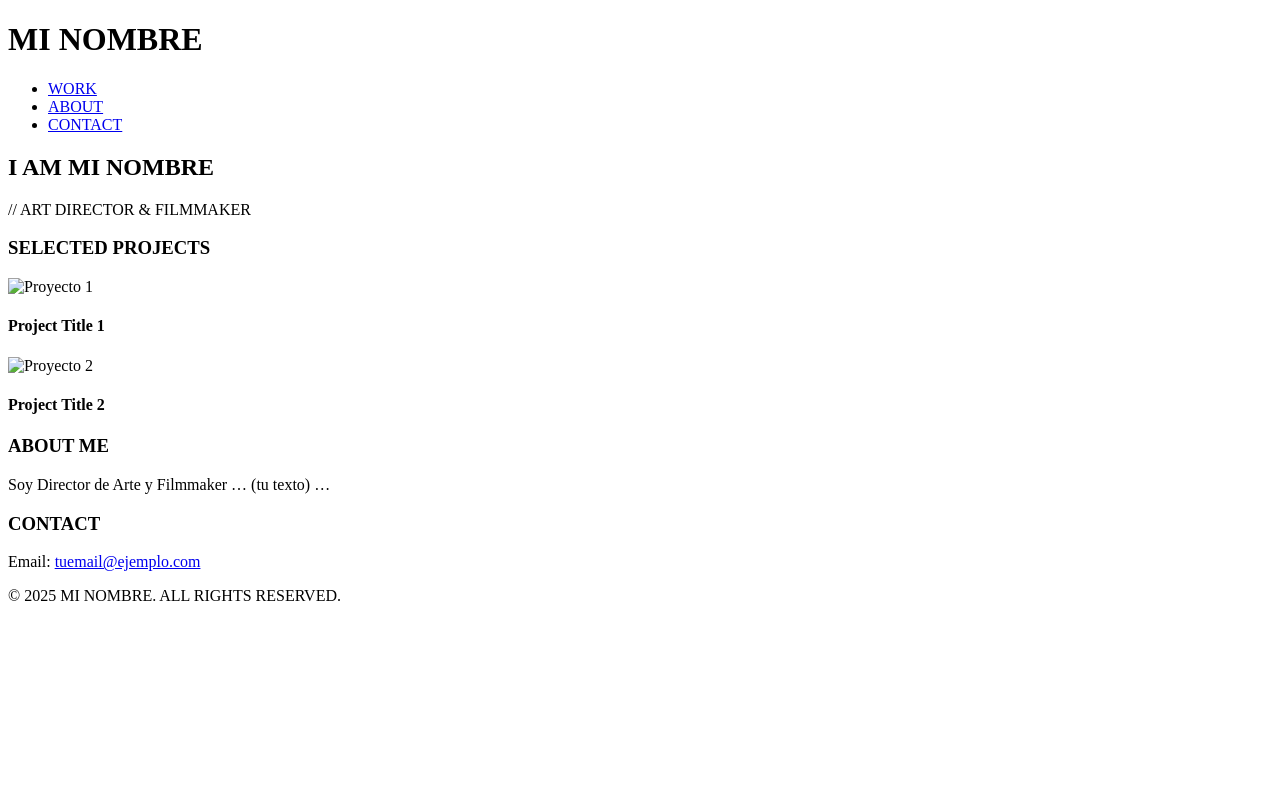
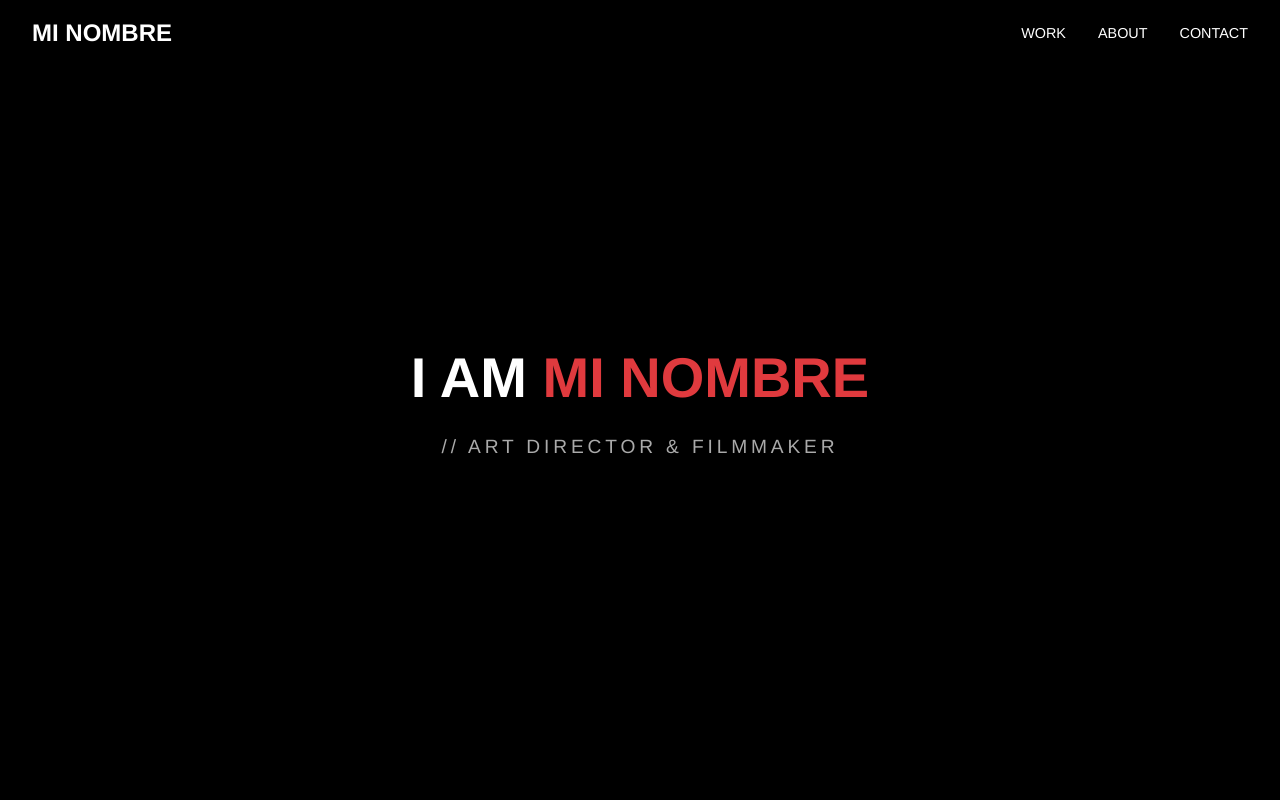
Before and after one commit to iabarcelona2025/iabarcelona2025.github.io, a plain HTML site: page index.html in a window 1280 px wide. Shown: the top 800 px of the page. Drawn offline with Linux system fonts and the light colour scheme.

Commit message:
Update styles.css

```diff
--- a/styles.css
+++ b/styles.css
@@ -1,98 +1,123 @@
-tailwind base;
-@tailwind components;
-@tailwind utilities;
-
-/* Definition of the design system. All colors, gradients, fonts, etc should be defined here.
-All colors MUST be HSL.
-*/
-
-@layer base {
-  :root {
-    --background: 0 0% 100%;
-    --foreground: 0 0% 0%;
-
-    --card: 0 0% 100%;
-    --card-foreground: 0 0% 0%;
-
-    --popover: 0 0% 100%;
-    --popover-foreground: 0 0% 0%;
-
-    --primary: 0 0% 0%;
-    --primary-foreground: 0 0% 100%;
-
-    --secondary: 0 0% 95%;
-    --secondary-foreground: 0 0% 0%;
-
-    --muted: 0 0% 96%;
-    --muted-foreground: 0 0% 40%;
-
-    --accent: 0 85% 55%;
-    --accent-foreground: 0 0% 100%;
-
-    --destructive: 0 84.2% 60.2%;
-    --destructive-foreground: 0 0% 100%;
-
-    --border: 0 0% 90%;
-    --input: 0 0% 90%;
-    --ring: 0 0% 0%;
-
-    --radius: 0rem;
-
-    --sidebar-background: 0 0% 98%;
-    --sidebar-foreground: 0 0% 20%;
-    --sidebar-primary: 0 0% 0%;
-    --sidebar-primary-foreground: 0 0% 100%;
-    --sidebar-accent: 0 0% 96%;
-    --sidebar-accent-foreground: 0 0% 0%;
-    --sidebar-border: 0 0% 90%;
-    --sidebar-ring: 0 85% 55%;
-  }
-
-  .dark {
-    --background: 0 0% 5%;
-    --foreground: 0 0% 100%;
-
-    --card: 0 0% 5%;
-    --card-foreground: 0 0% 100%;
-
-    --popover: 0 0% 5%;
-    --popover-foreground: 0 0% 100%;
-
-    --primary: 0 0% 100%;
-    --primary-foreground: 0 0% 0%;
-
-    --secondary: 0 0% 10%;
-    --secondary-foreground: 0 0% 100%;
-
-    --muted: 0 0% 15%;
-    --muted-foreground: 0 0% 60%;
-
-    --accent: 0 85% 55%;
-    --accent-foreground: 0 0% 100%;
-
-    --destructive: 0 62.8% 30.6%;
-    --destructive-foreground: 0 0% 100%;
-
-    --border: 0 0% 15%;
-    --input: 0 0% 15%;
-    --ring: 0 0% 100%;
-    --sidebar-background: 0 0% 5%;
-    --sidebar-foreground: 0 0% 95%;
-    --sidebar-primary: 0 85% 55%;
-    --sidebar-primary-foreground: 0 0% 100%;
-    --sidebar-accent: 0 0% 10%;
-    --sidebar-accent-foreground: 0 0% 100%;
-    --sidebar-border: 0 0% 15%;
-    --sidebar-ring: 0 85% 55%;
-  }
+/* Reset básico */
+* {
+  margin: 0;
+  padding: 0;
+  box-sizing: border-box;
+}
+html {
+  font-size: 16px;
+  line-height: 1.4;
+  color: #fff;
+  background: #000;
+}
+body {
+  font-family: 'Helvetica Neue', Helvetica, Arial, sans-serif;
 }
 
-@layer base {
-  * {
-    @apply border-border;
-  }
+/* Header */
+.header {
+  position: fixed;
+  width: 100%;
+  top: 0;
+  left: 0;
+  background: #000;
+  padding: 1rem 2rem;
+  z-index: 1000;
+}
+.header-inner {
+  display: flex;
+  justify-content: space-between;
+  align-items: center;
+}
+.logo {
+  font-size: 1.5rem;
+  font-weight: bold;
+}
+.nav ul {
+  list-style: none;
+  display: flex;
+  gap: 2rem;
+}
+.nav a {
+  color: #fff;
+  text-decoration: none;
+  font-size: 0.9rem;
+  font-weight: 500;
+}
+.nav a:hover {
+  color: #e03a3e; /* un acento rojo */
+}
 
-  body {
-    @apply bg-background text-foreground;
-  }
+/* Hero */
+.hero {
+  height: 100vh;
+  display: flex;
+  flex-direction: column;
+  justify-content: center;
+  align-items: center;
+  text-align: center;
+  padding: 0 2rem;
 }
+.hero-title {
+  font-size: 3.5rem;
+  font-weight: bold;
+  text-transform: uppercase;
+}
+.hero-title .highlight {
+  color: #e03a3e;
+}
+.hero-subtitle {
+  margin-top: 1rem;
+  font-size: 1.2rem;
+  letter-spacing: 0.2em;
+  text-transform: uppercase;
+  color: #aaa;
+}
+
+/* Section titles */
+.section-title {
+  font-size: 2rem;
+  font-weight: bold;
+  margin: 4rem 0 2rem;
+  text-align: center;
+}
+
+/* Work grid */
+.grid {
+  display: grid;
+  grid-template-columns: repeat(auto-fit, minmax(300px, 1fr));
+  gap: 2rem;
+  padding: 0 2rem;
+}
+.project img {
+  width: 100%;
+  display: block;
+}
+.project h4 {
+  margin-top: 0.5rem;
+  font-size: 1.1rem;
+  color: #fff;
+}
+
+/* About & Contact */
+.about, .contact {
+  padding: 0 2rem 4rem;
+  max-width: 800px;
+  margin: 0 auto;
+  color: #ccc;
+}
+.contact a {
+  color: #e03a3e;
+  text-decoration: none;
+}
+.contact a:hover {
+  text-decoration: underline;
+}
+
+/* Footer */
+.footer {
+  padding: 2rem;
+  text-align: center;
+  color: #555;
+  background: #111;
+}
```
